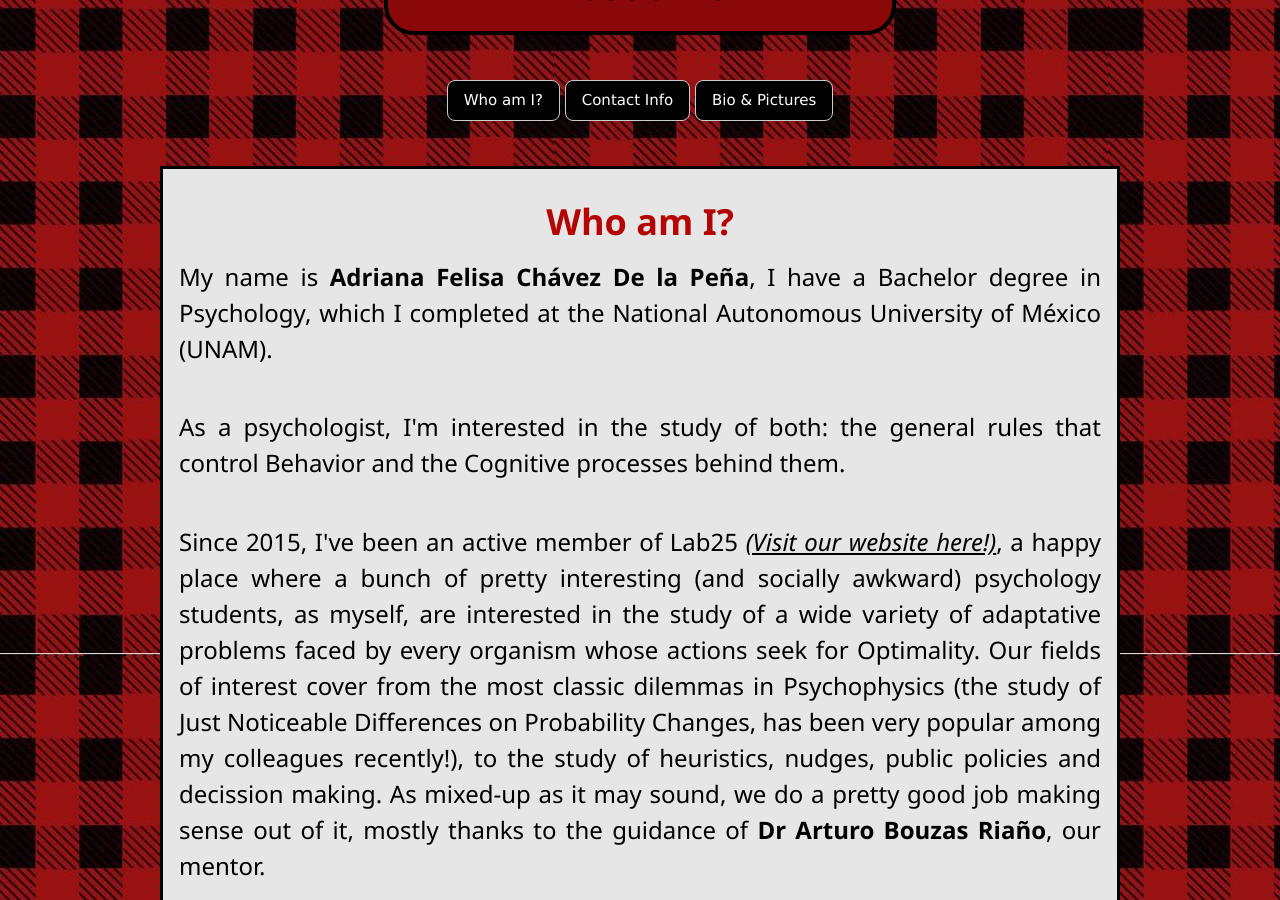
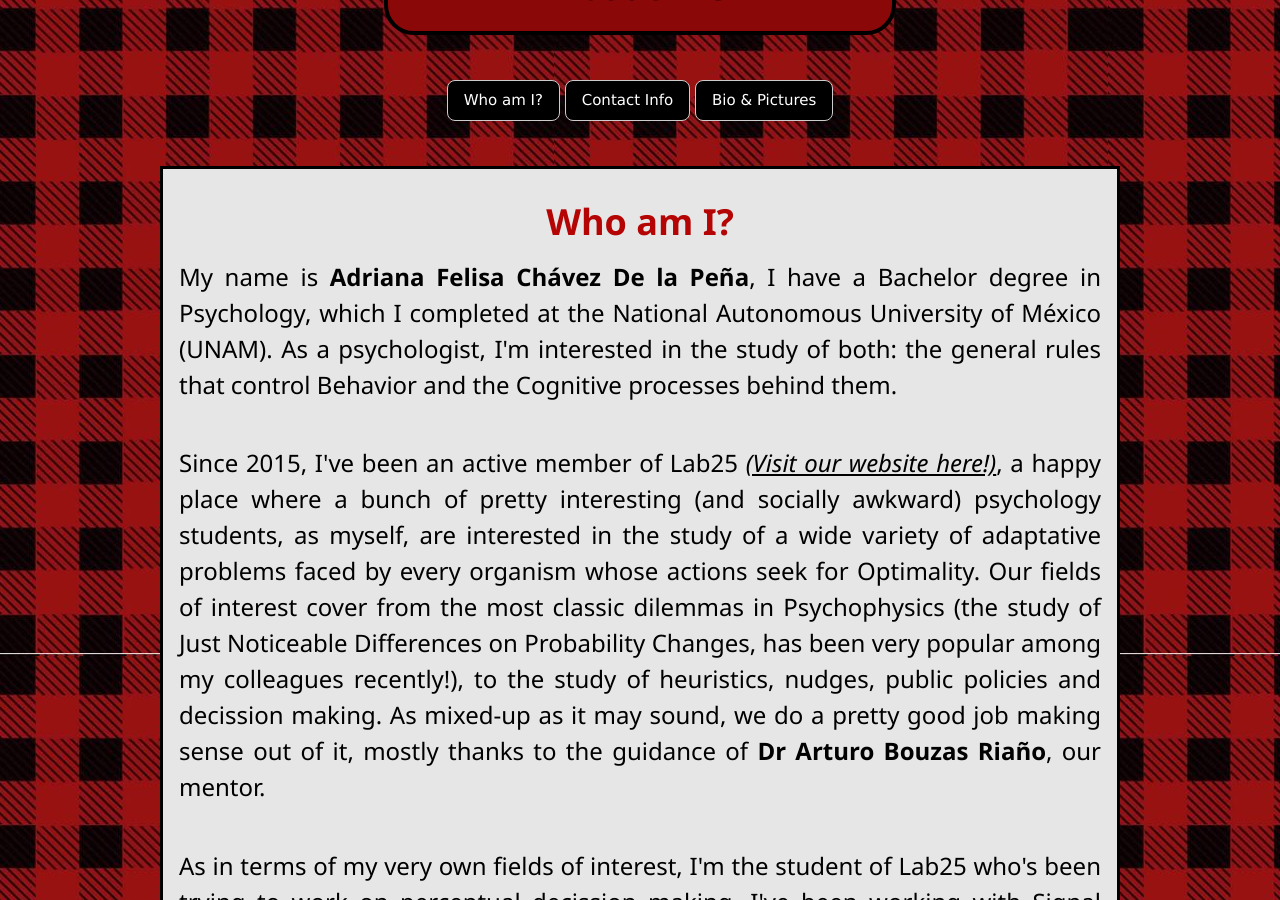
Before and after one commit to Adrifelcha/Adrifelcha-github.io, a Jekyll site: the page built from about/index.html, in a window 1280 px wide and 900 px high, scrolled down 337 px. Built offline with Jekyll 4.4.1, drawn with Linux system fonts in a browser that asks for light colours.

```diff
--- a/about/index.html
+++ b/about/index.html
@@ -20,9 +20,7 @@ title: About me
 
 			<h1 style="text-align:center; color:#B40404;"><b>Who am I?</b></h1>
 
-<h3>My name is <b>Adriana Felisa Chávez De la Peña</b>, I have a Bachelor degree in Psychology, which I completed at the National Autonomous University of México (UNAM).</h3>
-<br>
-<h3>As a psychologist, I'm interested in the study of both: the general rules that control Behavior and the Cognitive processes behind them. </h3>
+<h3>My name is <b>Adriana Felisa Chávez De la Peña</b>, I have a Bachelor degree in Psychology, which I completed at the National Autonomous University of México (UNAM). As a psychologist, I'm interested in the study of both: the general rules that control Behavior and the Cognitive processes behind them. </h3>
 <br>
 <h3> Since 2015, I've been an active member of Lab25 <a href="http://www.bouzaslab25.com" target="_blank"><i>(Visit our website here!)</i></a>, a happy place where a bunch of pretty interesting (and socially awkward) psychology students, as myself, are interested in the study of a wide variety of adaptative problems faced by every organism whose actions seek for Optimality. Our fields of interest cover from the most classic dilemmas in Psychophysics (the study of Just Noticeable Differences on Probability Changes, has been very popular among my colleagues recently!), to the study of heuristics, nudges, public policies and decission making. As mixed-up as it may sound, we do a pretty good job making sense out of it, mostly thanks to the guidance of <b>Dr  Arturo Bouzas Riaño</b>, our mentor. </h3>
 <br>
```
